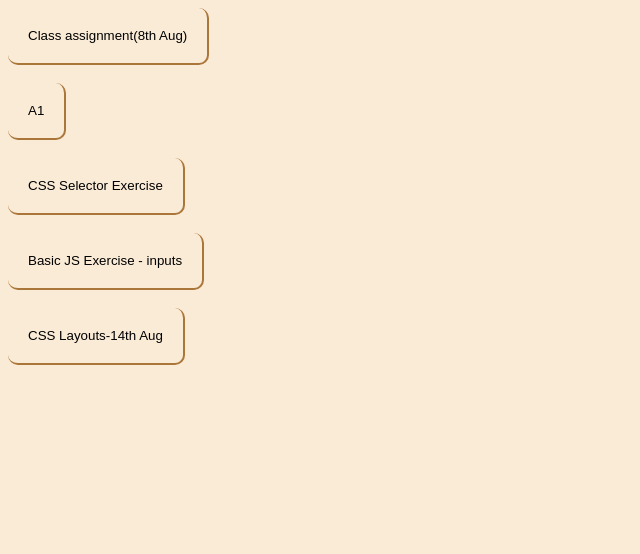
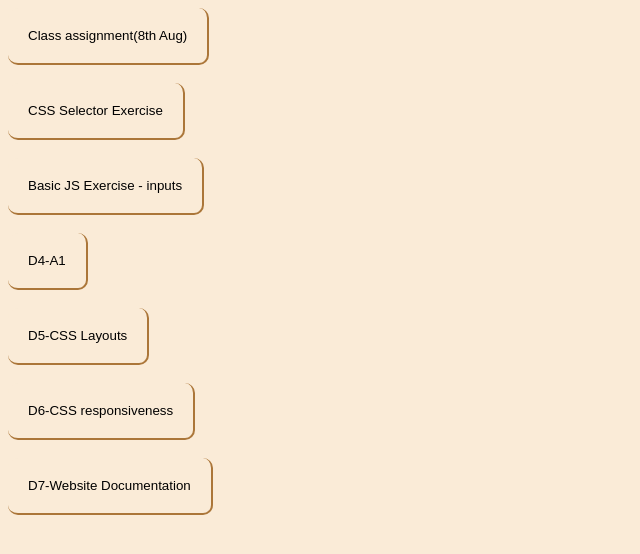
Before and after one commit to cathy-th/classwork, a plain HTML site: page index.html in a window 1280 px wide. Shown: the whole page, without its empty margins (0-640 px from the left). Drawn offline with Linux system fonts and the light colour scheme.

Commit message:
jdcbkdbcskd

```diff
--- a/index.html
+++ b/index.html
@@ -11,16 +11,21 @@
     <button href="classassignment1.html"> Class assignment(8th Aug)</button>
     <br>
     <br>
-    <button href="index copy.html"> A1</button>
-    <br>
-    <br>
     <button href="index2.html">CSS Selector Exercise</button>
     <br>
     <br>
     <button href="day3.html">Basic JS Exercise - inputs</button>
     <br>
     <br>
-    <button href="D5.E1_css_positions/index.html">CSS Layouts-14th Aug</button>
-
+    <button href="index copy.html"> D4-A1</button>
+    <br>
+    <br>
+    <button href="D5.E1_css_positions/index.html">D5-CSS Layouts</button>
+    <br>
+    <br>
+    <button href="./D6.E1_css_responsive/index.html">D6-CSS responsiveness</button>
+    <br>
+    <br>
+    <button href="."> D7-Website Documentation</button>
 </body>
 </html>
```
